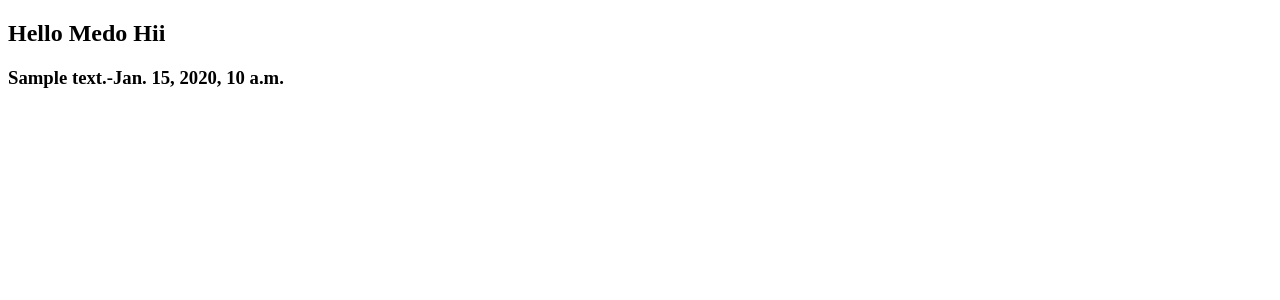
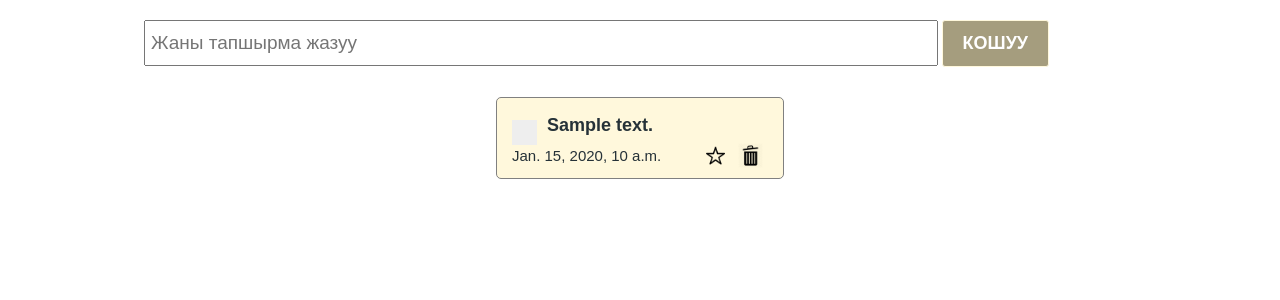
Before and after one commit to mederdev/ToDo, a Django app: template main/templates/test.html in a window 1280 px wide. Shown: the top 300 px of the page. Run offline with Django 3.2, Linux system fonts and the light colour scheme; the template is opened without the code that fills it: most values are stand-ins (such as "Sample title", 1, 10 or a date in 2020).

Commit message:
added todo_list to test page

```diff
--- a/main/templates/test.html
+++ b/main/templates/test.html
@@ -5,15 +6,39 @@
     <meta charset="UTF-8">
     <meta name="viewport" content="width=device-width, initial-scale=1.0">
     <title>Document</title>
+    <!-- <link rel="stylesheet" href="./styles/style.css"> -->
+    <link rel="stylesheet" href="{%static 'styles/style.css'%}">
+    <link rel="stylesheet" href="{%static 'styles/checkbox.css'%}">
 </head>
 
 <body>
-    <h2>Hello Medo Hii</h2>
-    {%for todo in todo_list%}
-    <h3>{{todo.text}}-{{todo.created_at}}</h3>
+    <section>
+        <div class="create_container">
+            <input type="text" class="create_input" placeholder="Жаны тапшырма жазуу" />
+            <button class="create_button">Кошуу</button>
+        </div>
 
-
-    {%endfor%}
+        <div class="todo_container">
+            {%for todo in todo_list%}
+            <div class="todo_item">
+                <div class="todo_item_header">
+                    <label class="checkbox_container">
+                        <input type="checkbox"/>
+                        <span class="checkmark"></span>
+                    </label>
+                    <h4>{{todo.text}}</h4>
+                </div>
+                <div class="todo_item_footer">
+                    <p>{{todo.created_at}}</p>
+                    <div class="action_buttons">
+                        <img src="./icons/unmarked.png">
+                        <img src="./icons/delete.png">
+                    </div>
+                </div>
+            </div>
+            {%endfor%}
+        </div>
+    </section>
 </body>
 
 </html>
```
Also changed, not shown: other parts of main/templates/test.html (+1 -0 lines).
